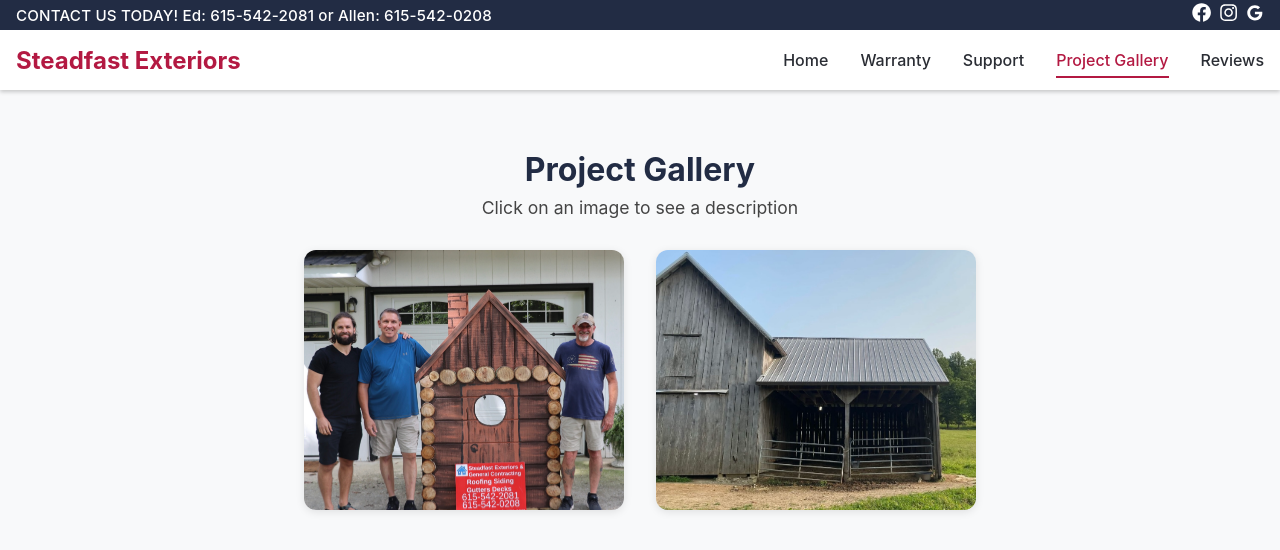
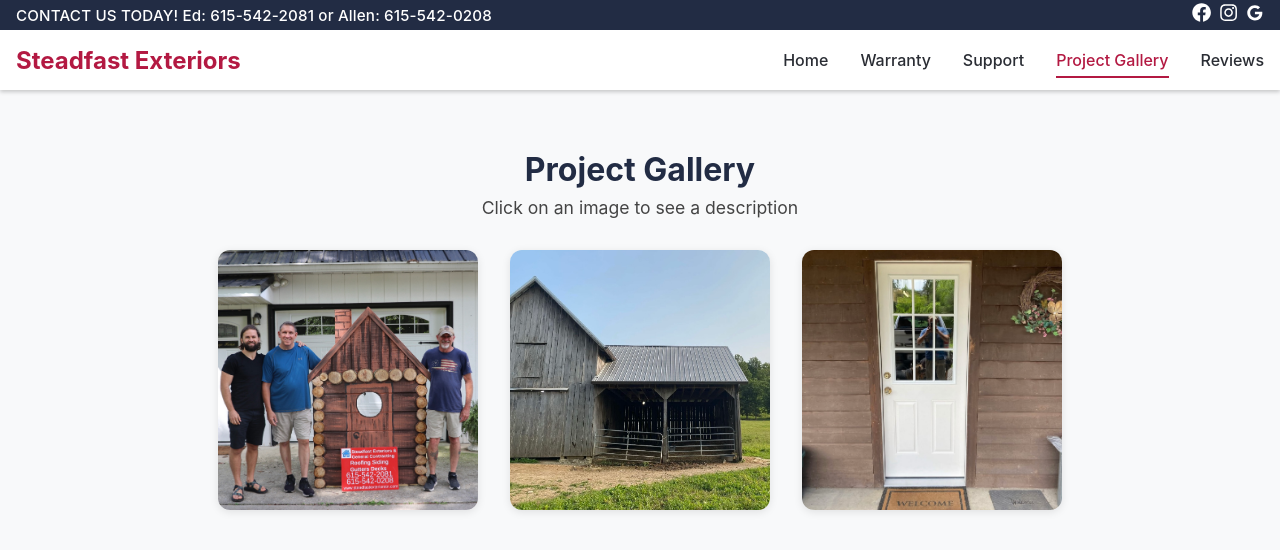
Before and after one commit to paigetreadway/steadfast, a React (Create React App) app: page /gallery in a window 1280 px wide. Shown: the top 550 px of the page. Built offline with nearby package versions, Linux system fonts and the light colour scheme.

Commit message:
added the third pic

```diff
--- a/src/components/Gallery.js
+++ b/src/components/Gallery.js
@@ -4,15 +4,21 @@ import "./Gallery.css";
 const images = [
   {
     src: process.env.PUBLIC_URL + "/work/VBS-house.jpg",
-    alt: "VBS House",
+    alt: "Custom Cabin Built for Local VBS",
     description:
       "We're proud to support our community! Steadfast Exteriors & General Contracting recently built and donated this custom log cabin-style prop for a local church's Vacation Bible School (VBS) program. It's always a joy to give back and help create fun, engaging spaces where kids can learn, grow, and enjoy the summer. Big thanks to our team for their hard work and heart!",
   },
   {
     src: process.env.PUBLIC_URL + "/work/barn-roof.jpg",
-    alt: "Barn Roof",
+    alt: "New Gutter Installation on Barn",
     description:
       "We recently completed a gutter installation on this barn to help protect the structure from water damage and improve drainage around the foundation. The new system ensures better runoff control and adds a clean, finished look to the exterior.",
+  },
+  {
+    src: process.env.PUBLIC_URL + "/work/door-after.jpg",
+    alt: "Entry Door for Veteran's Home",
+    description:
+      "We had the honor of installing a new entry door for a Veteran's widow, helping improve both security and comfort in her home. It's always a privilege to give back to those who've served — Go Navy!",
   },
 ];
 
@@ -56,7 +62,7 @@ const Gallery = () => {
                 className="gallery-modal-image"
               />
               <div className="gallery-modal-description">
-                <h3>Description</h3>
+                <h3>{images[selectedIndex].alt}</h3>
                 <p>{images[selectedIndex].description}</p>
               </div>
             </div>
```
